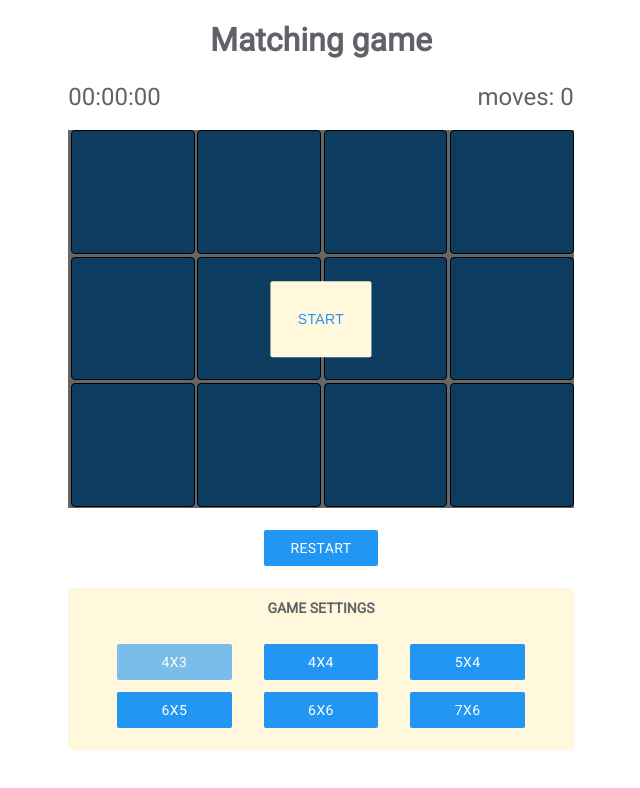
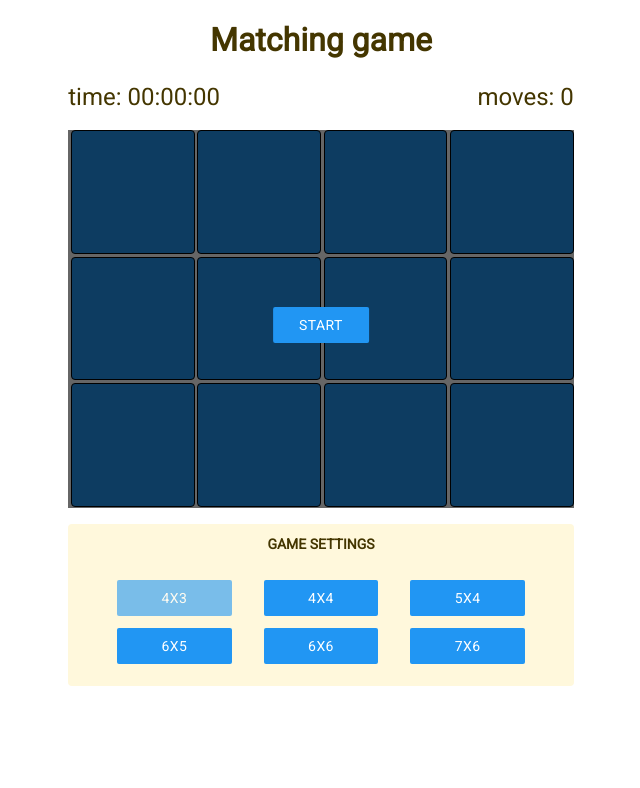
Before and after one commit to BuianAlex/matching-game, a Vue app: page / in a window 1280 px wide. Shown: the top 788 px of the page, without its empty margins (319-959 px from the left). Built offline with nearby package versions, Linux system fonts and the light colour scheme; the HTML template or start-up script is replaced by a standard one.

Commit message:
start work with won popUp fix bug with restart

```diff
--- a/src/App.vue
+++ b/src/App.vue
@@ -20,13 +20,13 @@
   };
 </script>
 
-<style>
+<style lang="scss">
   @import url('https://fonts.googleapis.com/css2?family=Roboto&display=swap');
   #app {
     position: relative;
   }
   body {
-    color: #5f6368;
+    color: #443600;
     font-family: 'Roboto', sans-serif;
     box-sizing: border-box;
     min-width: 300px;
@@ -34,4 +34,42 @@
   h1 {
     text-align: center;
   }
+  .btn-default {
+    font-weight: 500;
+    font-size: 0.875rem;
+    line-height: 1.125rem;
+    text-transform: uppercase;
+    color: rgba(0, 0, 0, 0.87);
+    background-color: #fff;
+    transition: all 0.2s ease-in-out;
+    display: inline-block;
+    height: 2.25rem;
+    padding: 0 1.625rem;
+    margin: 0.375rem 0;
+    border: none;
+    border-radius: 2px;
+    cursor: pointer;
+    touch-action: manipulation;
+    background-image: none;
+    text-align: center;
+    line-height: 2.25rem;
+    vertical-align: middle;
+    white-space: nowrap;
+    user-select: none;
+    font-size: 0.875rem;
+    font-family: inherit;
+    letter-spacing: 0.03em;
+    position: relative;
+    overflow: hidden;
+    animation-duration: 0.0001s;
+    &:disabled {
+      cursor: not-allowed;
+      pointer-events: none;
+      opacity: 0.6;
+      box-shadow: none;
+    }
+    &:focus:hover {
+      box-shadow: 0 0 2px rgba(0, 0, 0, 0.12), 0 2px 2px rgba(0, 0, 0, 0.2);
+    }
+  }
 </style>
--- a/src/components/gameBoard.vue
+++ b/src/components/gameBoard.vue
@@ -2,10 +2,15 @@
   <div>
     <div class="game-board">
       <div class="game-header">
-        <span>{{ gameTime | dateFormat }}</span>
+        <span>time: {{ gameTime | dateFormat }}</span>
         <span>moves: {{ calcMoves }}</span>
       </div>
-      <start-popup v-if="!isGameStarted" @start="startGame" />
+      <start-popup
+        v-if="!isGameStarted && sholdBeFind != 0"
+        @start="startGame"
+      />
+      <won-popup v-if="sholdBeFind == 0" />
+      <!-- <won-popup /> -->
       <ul class="cards-list">
         <li
           class="card"
@@ -21,13 +26,19 @@
       </ul>
     </div>
     <div class="restart-wrapper">
-      <button class="styled-button" @click="setBoardSize(12)">restart</button>
+      <button
+        class="styled-button"
+        @click="setNewGame"
+        v-if="isGameStarted || sholdBeFind == 0"
+      >
+        restart
+      </button>
     </div>
 
-    <div class="button-wrap">
+    <div class="settings">
       <h2>Game settings</h2>
       <button
-        class="styled-button"
+        class="btn-default"
         v-for="(btn, index) in sizeButtons"
         :key="index"
         :class="cardClass"
@@ -44,11 +55,13 @@
   import moment from 'moment';
   import generator from './../utils/generator';
   import StartPopup from './startPopup';
+  import WonPopup from './wonPopup';
   import { sizeButtons } from './../config/gameConfig';
 
   export default {
     components: {
       'start-popup': StartPopup,
+      'won-popup': WonPopup,
     },
     data() {
       return {
@@ -249,7 +262,7 @@
     // font-size: 3rem;
     color: #fff;
   }
-  .button-wrap {
+  .settings {
     position: relative;
     display: flex;
     justify-content: center;
@@ -270,6 +283,12 @@
       top: 0;
       text-transform: uppercase;
       font-size: 0.875rem;
+    }
+    button {
+      min-width: 100px;
+      color: #fff;
+      background-color: #2196f3;
+      margin: 0.375rem 1rem;
     }
   }
   .restart-wrapper {
--- a/src/components/startPopup.vue
+++ b/src/components/startPopup.vue
@@ -1,6 +1,6 @@
 <template>
   <div class="popup">
-    <button class="btn" @click="startGame">start</button>
+    <button class="btn-default" @click="startGame">start</button>
   </div>
 </template>
 
@@ -28,28 +28,8 @@
       top: 50%;
       left: 50%;
       transform: translate(-50%, -50%);
-      width: 20%;
-      height: 20%;
-      font-size: 3vw;
       background-color: #2196f3;
-      border: none;
       color: #fff;
-    }
-    .btn {
-      background-color: #fff8dc;
-      border: none;
-      color: #2196f3;
-      text-transform: uppercase;
-      transition: all 0.2s ease-in-out;
-      border-radius: 2px;
-      letter-spacing: 0.03em;
-      font-size: 0.875rem;
-      overflow: hidden;
-      cursor: pointer;
-      &:hover {
-        box-shadow: 0 0 2px rgba(0, 0, 0, 0.12), 0 2px 2px rgba(0, 0, 0, 0.2);
-        animation-duration: 0.0001s;
-      }
     }
   }
 </style>
--- /dev/null
+++ b/src/components/wonPopup.vue
@@ -0,0 +1,43 @@
+<template>
+  <div class="wonPopup">
+    <div class="wonPopup-message">
+      <h1>Congrate you are Won!</h1>
+      <p>Your result: <b>10</b> moves by <b>00:00:00</b></p>
+      <p>Best result:</p>
+      <!-- <div class="wonPopup-btn">
+        <button class=" btn-default" @click="close">Play agan</button>
+      </div> -->
+    </div>
+  </div>
+</template>
+
+<script>
+  console.log(this);
+  export default {
+    methods: {
+      close: function() {
+        console.log('close');
+      },
+    },
+  };
+</script>
+<style lang="scss">
+  .wonPopup {
+    position: absolute;
+    top: 48px;
+    right: 0;
+    left: 0;
+    width: 100%;
+    height: calc(100% - 48px);
+    background-color: #dbfff8;
+    z-index: 10;
+    &-message {
+      position: absolute;
+      width: 90%;
+      top: 50%;
+      left: 50%;
+      transform: translate(-50%, -50%);
+      color: #665100;
+    }
+  }
+</style>
```
